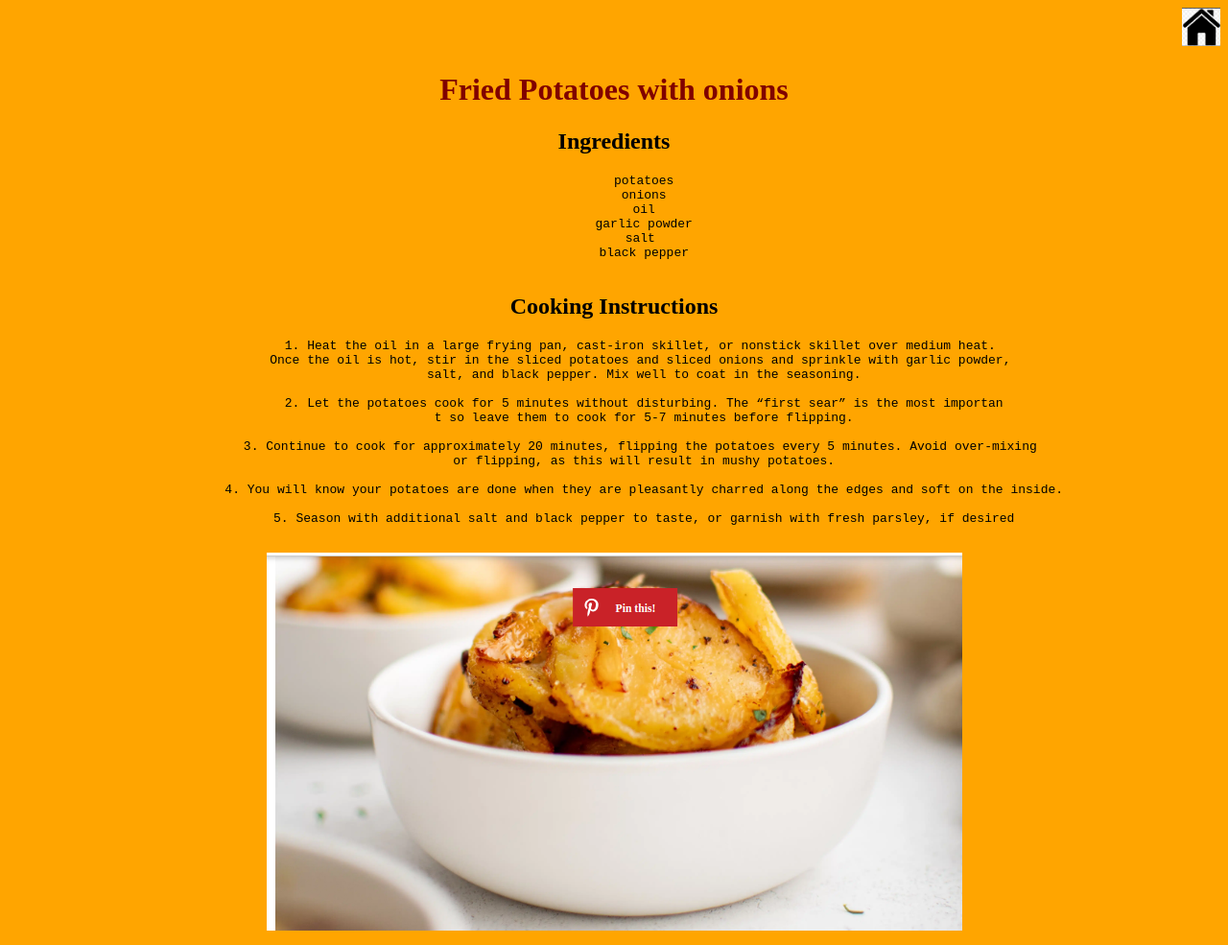
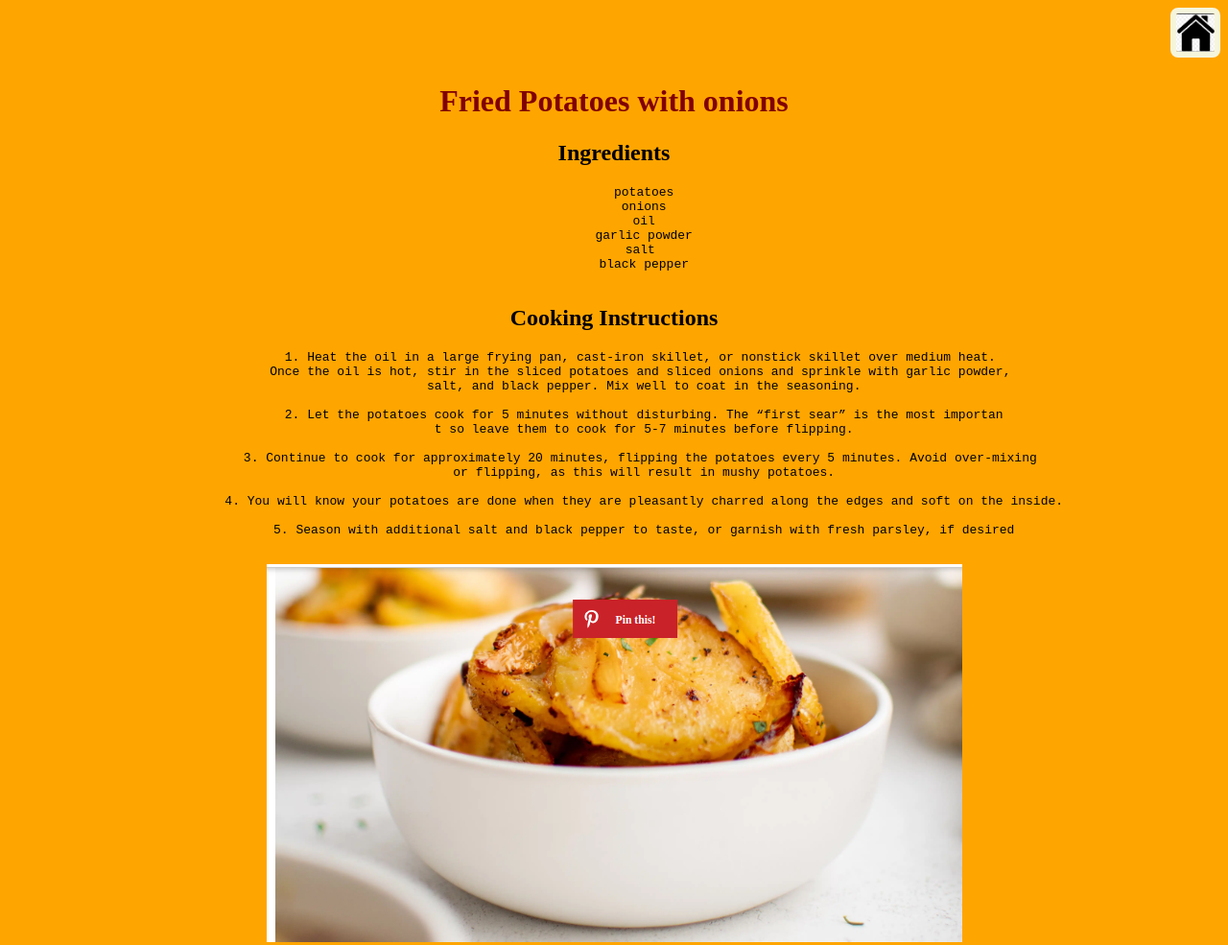
Before and after one commit to DevMichcodes/odin-recipes, a plain HTML site: page recipes/potatoes.html in a window 1280 px wide. Shown: the top 985 px of the page at 96% size. Drawn offline with Linux system fonts and the light colour scheme.

Commit message:
Add a class to the navigation image link

```diff
--- a/recipes/potatoes.html
+++ b/recipes/potatoes.html
@@ -8,7 +8,7 @@
     <div class="home_navigation">
         <header>
             <a href="../index.html">
-                <img src="../images/home.png"alt="The home navigation image is unavailable" height="40px" width="40px">
+                <img src="../images/home.png"alt="The home navigation image is unavailable" height="40px" width="40px" class="navigate">
             </a>
         </header>
         </div>
```
Also changed, not shown: recipes/chapati.html (+1 -1 lines), recipes/rice.html (+1 -1 lines).
